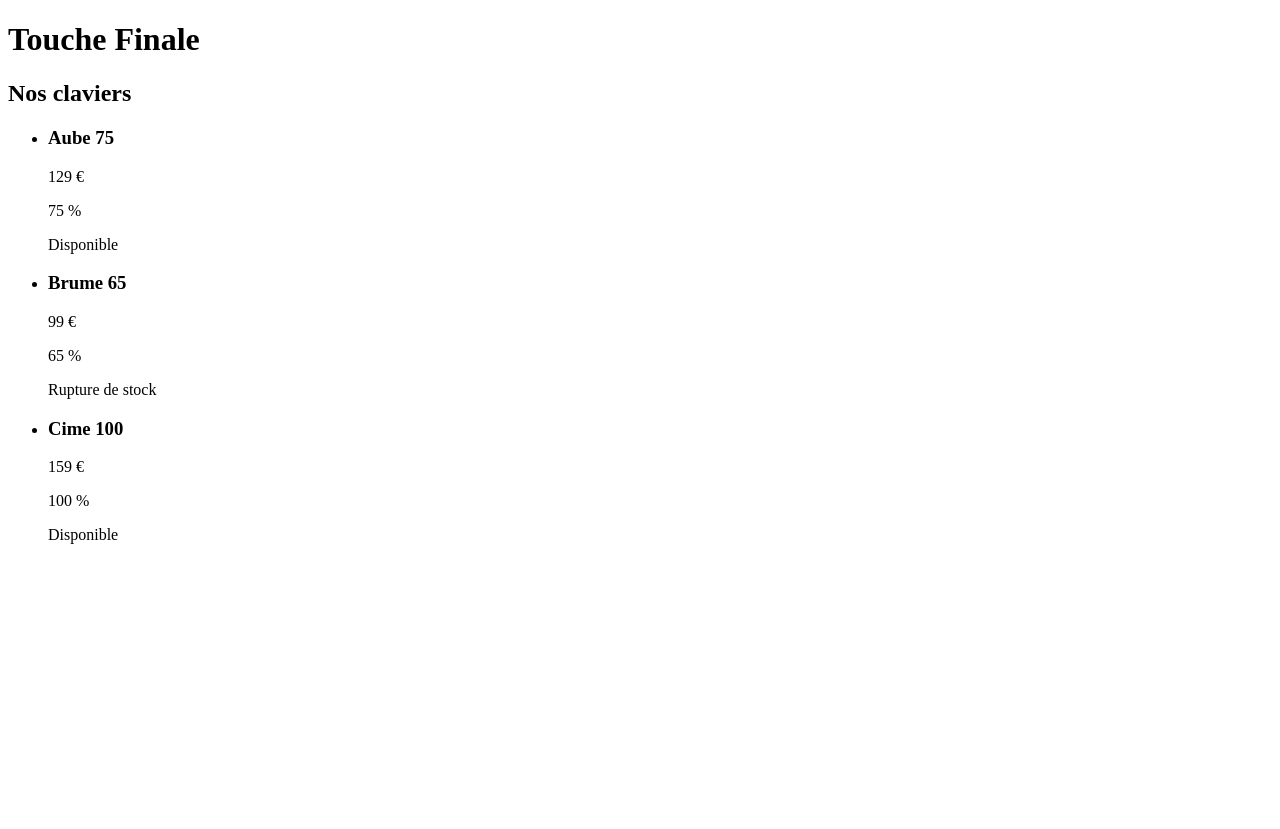
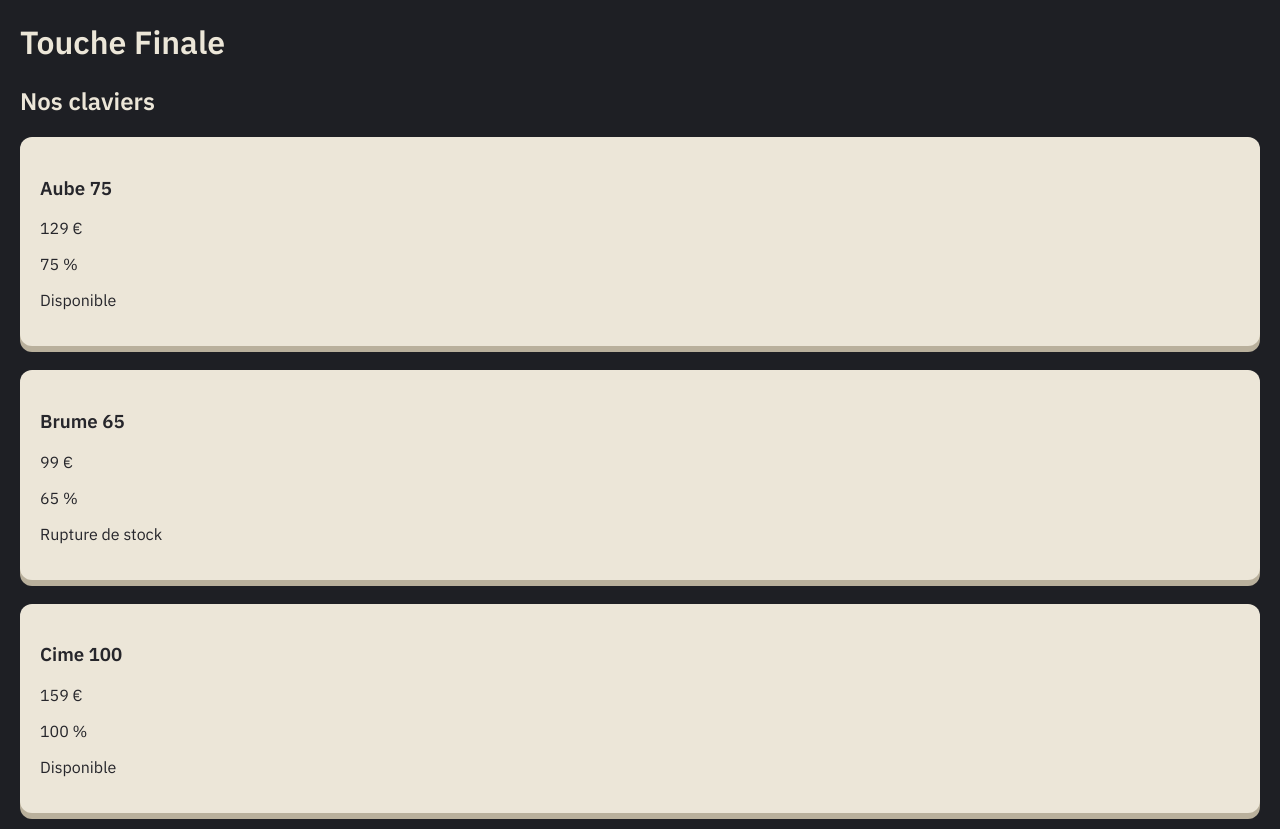
Before and after one commit to Sunchained/touche-finale, a plain HTML site: page index.html in a window 1280 px wide. Before the commit the page ends 800 px from the top, so only its background shows below. Drawn offline with Linux system fonts and the light colour scheme.

Commit message:
Ajouter des classes aux fiches produit et un premier style en forme de touche de clavier

```diff
--- a/index.html
+++ b/index.html
@@ -4,6 +4,13 @@
     <meta charset="UTF-8" />
     <meta name="viewport" content="width=device-width,initial-scale=1" />
     <script src="script.js" defer></script>
+    <link rel="preconnect" href="https://fonts.googleapis.com" />
+    <link rel="preconnect" href="https://fonts.gstatic.com" crossorigin />
+    <link
+      href="https://fonts.googleapis.com/css2?family=IBM+Plex+Mono:wght@500&family=IBM+Plex+Sans:wght@400;600&display=swap"
+      rel="stylesheet"
+    />
+    <link rel="stylesheet" href="style.css" />
     <title>Touche Finale</title>
   </head>
 
--- a/script.js
+++ b/script.js
@@ -7,16 +7,21 @@ const claviers = [
 const zoneProduits = document.querySelector(".produits");
 for (const clavier of claviers) {
   const ligneClavier = document.createElement("li");
+  ligneClavier.classList.add("carte");
   const nomClavier = document.createElement("h3");
+  nomClavier.classList.add("carte-nom");
   nomClavier.textContent = clavier.nom;
   ligneClavier.append(nomClavier);
   const prixClavier = document.createElement("p");
+  prixClavier.classList.add("carte-prix");
   prixClavier.textContent = clavier.prix + " €";
   ligneClavier.append(prixClavier);
   const tailleClavier = document.createElement("p");
+  tailleClavier.classList.add("carte-taille");
   tailleClavier.textContent = clavier.taille;
   ligneClavier.append(tailleClavier);
   const stockClavier = document.createElement("p");
+  stockClavier.classList.add("carte-stock");
   if (clavier.stock === 0) {
     stockClavier.textContent = "Rupture de stock";
   } else {
--- /dev/null
+++ b/style.css
@@ -0,0 +1,40 @@
+/* Couleurs */
+
+:root {
+  --bureau: #1e1f24;
+  --touche: #ece6d8;
+  --bord: #b9b09c;
+  --encre: #26262b;
+  --echap: #e8772e;
+}
+
+/* Base de la page */
+
+body {
+  background-color: var(--bureau);
+  color: var(--touche);
+  margin: 0;
+  padding: 0 20px;
+  font-family: "IBM Plex Sans", sans-serif;
+}
+
+/* En-tête */
+
+/* Catalogue */
+
+.produits {
+  list-style: none;
+  padding: 0;
+  display: grid;
+  gap: 24px;
+}
+
+/* Carte produit */
+
+.carte {
+  background-color: var(--touche);
+  color: var(--encre);
+  border-radius: 12px;
+  padding: 20px;
+  box-shadow: 0 6px 0 var(--bord);
+}
```
